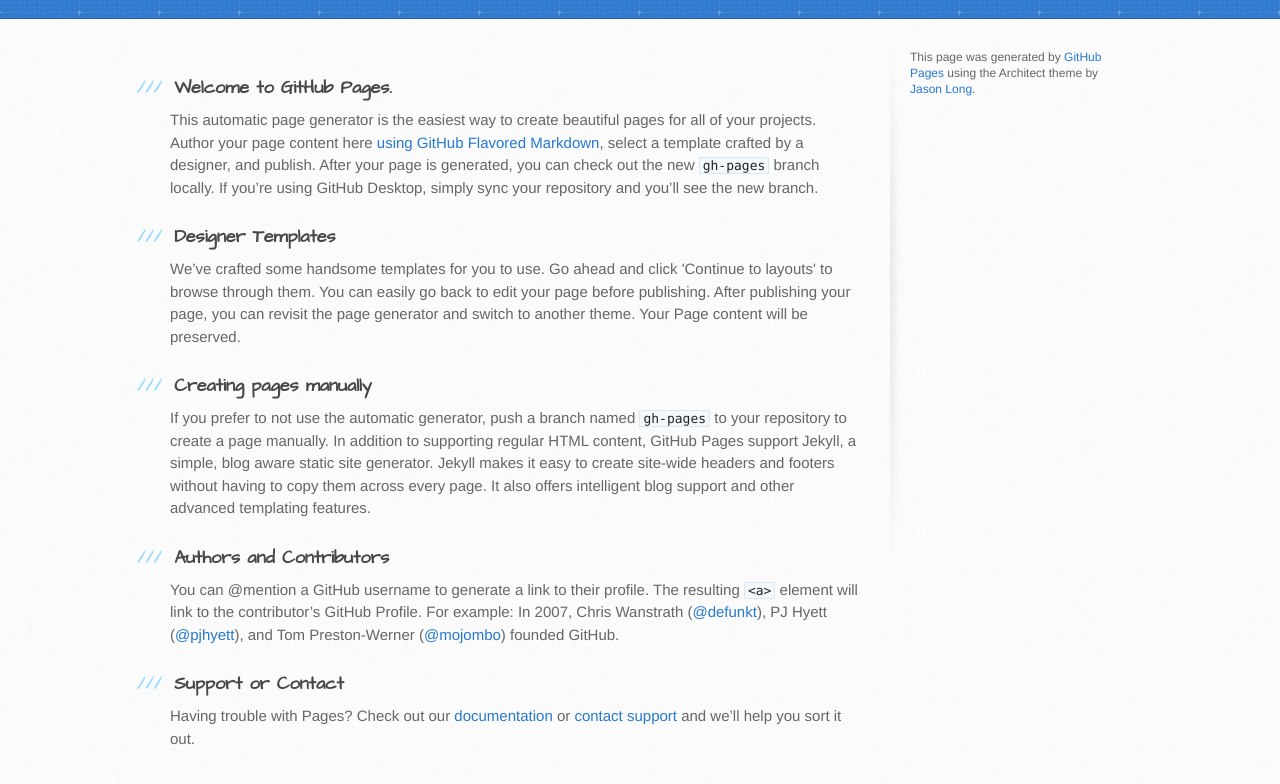
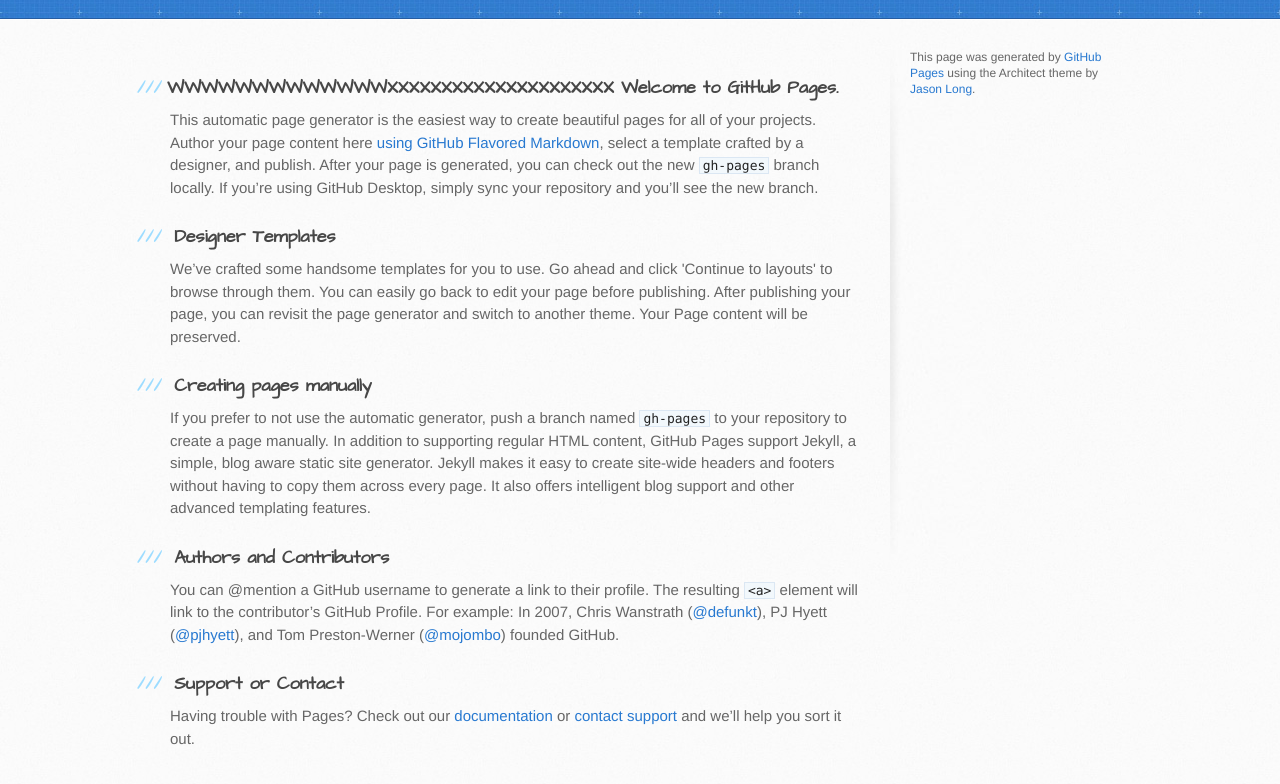
Before and after one commit to bestwangxin/bestwangxin.github.io, a plain HTML site: page index.html in a window 1280 px wide. Shown: the part 148-932 px from the top of the page. Drawn offline with Linux system fonts and the light colour scheme.

Commit message:
Update index.html

```diff
--- a/index.html
+++ b/index.html
@@ -28,7 +28,7 @@
     <div id="content-wrapper">
       <div class="inner clearfix">
         <section id="main-content">
-          <h3>
+          <h3>WWWWWWWWWWWWWXXXXXXXXXXXXXXXXXXXXX
 <a id="welcome-to-github-pages" class="anchor" href="#welcome-to-github-pages" aria-hidden="true"><span aria-hidden="true" class="octicon octicon-link"></span></a>Welcome to GitHub Pages.</h3>
 
 <p>This automatic page generator is the easiest way to create beautiful pages for all of your projects. Author your page content here <a href="https://guides.github.com/features/mastering-markdown/">using GitHub Flavored Markdown</a>, select a template crafted by a designer, and publish. After your page is generated, you can check out the new <code>gh-pages</code> branch locally. If you’re using GitHub Desktop, simply sync your repository and you’ll see the new branch.</p>
```
